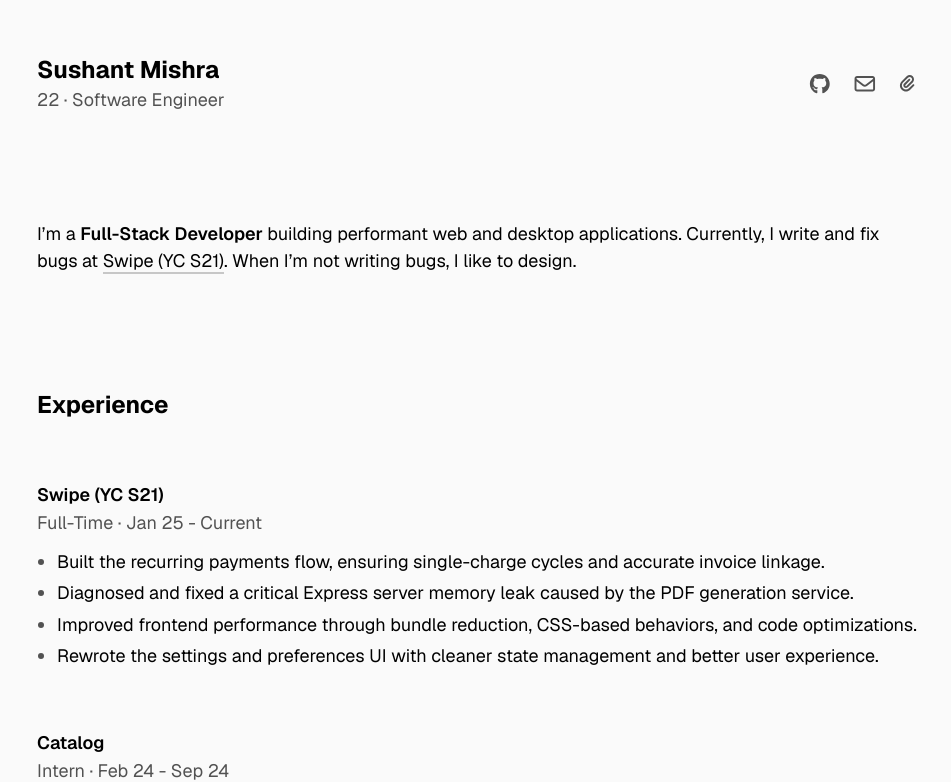
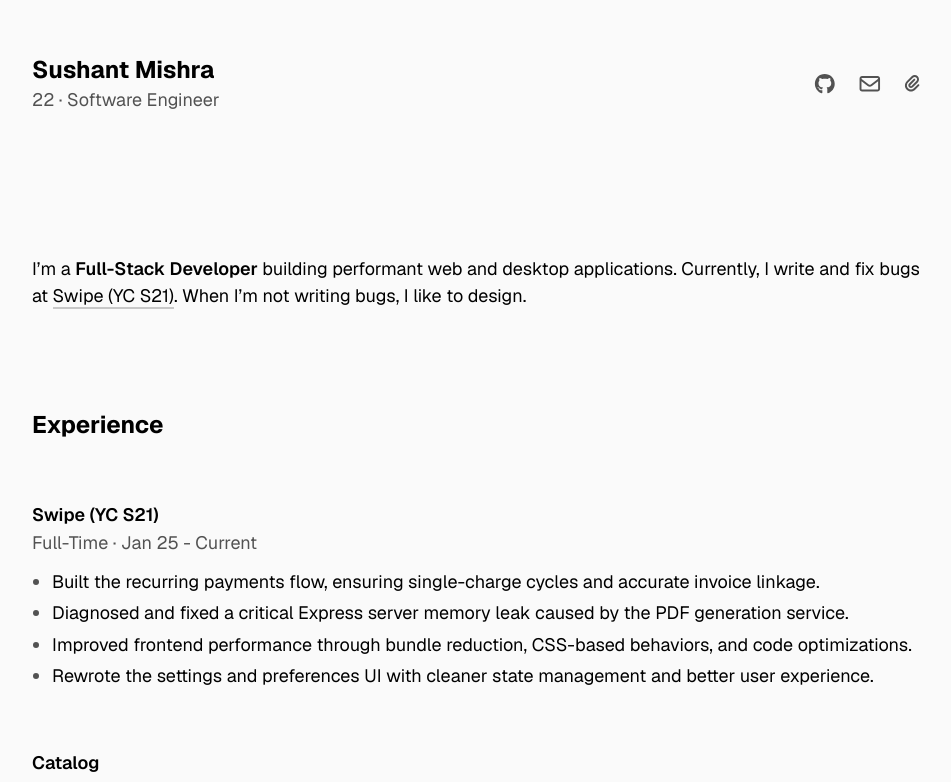
Before and after one commit to Sushants-Git/portfolio_v5, a React (Vite) app: page / in a window 1280 px wide. Shown: the part 141-923 px from the top of the page, without its empty margins (163-1114 px from the left). Built offline with nearby package versions, Linux system fonts and the light colour scheme.

Commit message:
change css

```diff
--- a/src/app.css
+++ b/src/app.css
@@ -1,10 +1,10 @@
 @import "tailwindcss";
 
 @theme {
-    --color-fold-light-blue: var(--fold-light-blue);
-    --color-fold-blue: var(--fold-blue);
-    --color-blue: var(--fold-blue);
-    --color-link: var(--fold-link);
+    --color-fold-light-blue: var(--bg);
+    --color-fold-blue: var(--primary-text);
+    --color-blue: var(--primary-text);
+    --color-link: var(--link);
 
     --radius-xxl: 24px;
     --font-inter: "Geist", sans-serif;
@@ -12,45 +12,15 @@
 }
 
 :root {
-    --fold-light-blue: #fafafa;
-    --fold-blue: black;
-    --fold-link: black;
-    /* rgb(69 154 248); */
+    --bg: #fafafa;
+    --primary-text: black;
+    --link: black;
     --lh-fold: 1.7rem;
-
-    --layout-side-padding-min: 1rem;
-    --layout-side-padding: max(
-        var(--layout-side-padding-min),
-        calc(50vw - 720px + 1rem)
-    );
-    --layout-full-width: calc(100vw - var(--layout-side-padding) * 2);
 }
 
 body,
 html {
-    background-color: var(--fold-light-blue);
-    color: var(--fold-blue);
+    background-color: var(--bg);
+    color: var(--primary-text);
     font-family: var(--font-inter), sans-serif;
 }
-
-.reference-layout {
-    display: grid;
-    grid: "body . toc";
-    grid-template-columns: 1fr 4rem minmax(100px, 0.5fr);
-}
-
-@media (max-width: 940px) {
-    .reference-layout {
-        display: grid;
-        grid: "body . toc";
-        grid-template-columns: 1fr 0 0;
-    }
-
-    .reference-layout .gap-between {
-        display: none;
-    }
-
-    .reference-layout .toc {
-        display: none;
-    }
-}
--- a/src/app.tsx
+++ b/src/app.tsx
@@ -11,7 +11,7 @@ function App() {
                 </Routes>
             </main>
 
-            <div className="text-center mt-auto pb-[100px] text-neutral-400 text-lg">
+            <div className="text-center mt-auto px-[30px] pb-[100px] text-neutral-400 text-lg">
                 <p> [This Space is Intentionally Left Blank]</p>
                 <p>
                     The bottom is padded so readers can maintain a consistent
@@ -105,7 +105,7 @@ function IconLink({
 function Home() {
     return (
         <>
-            <div className="rounded-xxl p-[35px] flex flex-col gap-10 md:gap-6 justify-between md:min-h-[290px] mt-40">
+            <div className="px-[30px] pt-[35px] flex flex-col gap-10 md:gap-6 justify-between md:min-h-[290px] mt-40">
                 <div className="flex flex-col gap-2 md:flex md:flex-row md:justify-between">
                     <div>
                         <div className="font-bold text-2xl">Sushant Mishra</div>
@@ -132,7 +132,7 @@ function Home() {
                 </div>
             </div>
 
-            <div className="px-[35px] py-[80px]">
+            <div className="px-[30px] pt-[100px]">
                 <div className="font-bold text-2xl">Experience</div>
                 <div className="mt-15 flex flex-col gap-15">
                     <div>
@@ -201,7 +201,7 @@ function Home() {
                 </div>
             </div>
 
-            <div className="px-[35px] py-[30px]">
+            <div className="px-[30px] pt-[100px]">
                 <div className="font-bold text-2xl">Projects</div>
                 <div className="mt-15 flex flex-col gap-15">
                     <Project
```
